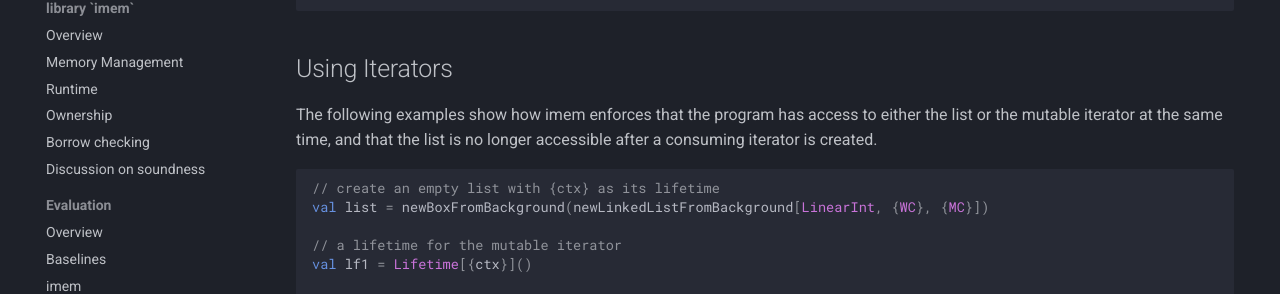
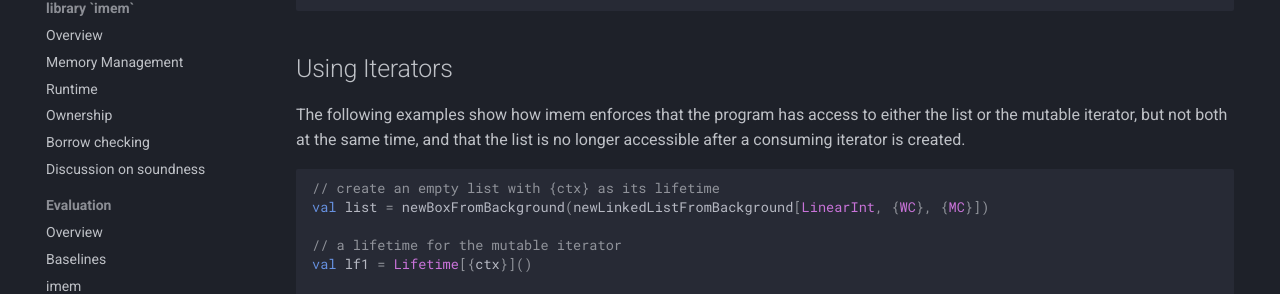
Before and after one commit to amsen20/masters-thesis, an MkDocs documentation site: the page built from docs/evaluation/imem-in-practice.md, in a window 1280 px wide and 900 px high, scrolled down 3289 px. Shown: the part 155-449 px from the top of the window. Built offline with MkDocs 1.6.1 and Material for MkDocs 9.7.7, drawn with Linux system fonts in a browser that asks for light colours.

Commit message:
Update docs/evaluation/imem-in-practice.md
Co-authored-by: Ondřej Lhoták <olhotak@uwaterloo.ca>

````diff
--- a/docs/evaluation/imem-in-practice.md
+++ b/docs/evaluation/imem-in-practice.md
@@ -160,7 +160,7 @@ If the function does not explicitly state that `O3^` is a superset of `O1` or `O
 
 ## Using Iterators
 
-The following examples show how imem enforces that the program has access to either the list or the mutable iterator at the same time, and that the list is no longer accessible after a consuming iterator is created.
+The following examples show how imem enforces that the program has access to either the list or the mutable iterator, but not both at the same time, and that the list is no longer accessible after a consuming iterator is created.
 
 ```Scala
 // create an empty list with {ctx} as its lifetime
````
